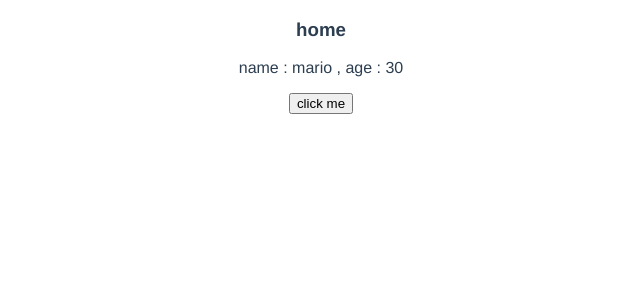
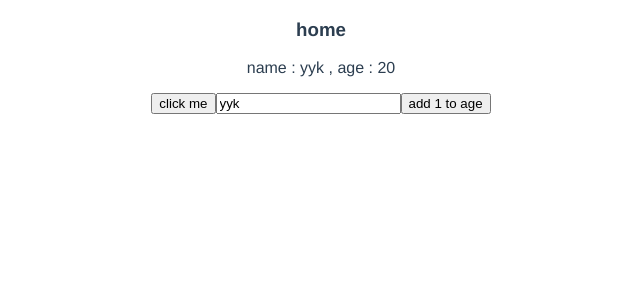
Before and after one commit to Y2theK/vue-apps, a Vue app: page / in a window 1280 px wide. Shown: the top 300 px of the page, without its empty margins (319-959 px from the left). Built offline with nearby package versions, Linux system fonts and the light colour scheme.

Commit message:
reactivity with ref

```diff
--- a/src/views/HomeView.vue
+++ b/src/views/HomeView.vue
@@ -4,6 +4,8 @@
     <p ref="p">name : {{ name }} , age : {{ age }}</p>
 
     <button @click="handleClick">click me</button>
+    <input type="text" v-model="name" />
+    <button @click="age++">add 1 to age</button>
   </div>
 </template>
 
@@ -11,31 +13,21 @@
 import { ref } from "@vue/reactivity";
 export default {
   name: "HomeView",
-  // created() {
-  //   console.log("created");
-  // },
-  // mounted() {
-  //   console.log("mounted");
-  // },
 
   setup() {
-    console.log("setup");
-    let name = "mario";
-    let age = 30;
-    //null is value of ref
-    //const p mean ref is const but value can reactive
-    const p = ref(null);
-    console.log(p.value);
-    // return { name: name, age: age };
-    //property shorthand
+    //yyk is value of ref
+    //(const name) means ref is const but value can be chanage/ reactive
+    const name = ref("yyk");
+    const age = ref(20);
+
     const handleClick = () => {
-      console.log("you click me");
-      //not change because it is compostion  not reactive by default
-      name = "gigi";
-      console.log(p.value);
-      p.value.textContent = "hello reactive";
+      // to access ref.value in setup(), use refName.value
+      // but to need to use name.value  in template, it auto output {{ value of ref in template }}
+      //can use v-model="ref" for input reactivity
+      name.value = "asdf";
+      age.value = 22;
     };
-    return { name, age, handleClick, p };
+    return { name, age, handleClick };
   },
 };
 </script>
```
Also changed, not shown: Note.txt.
